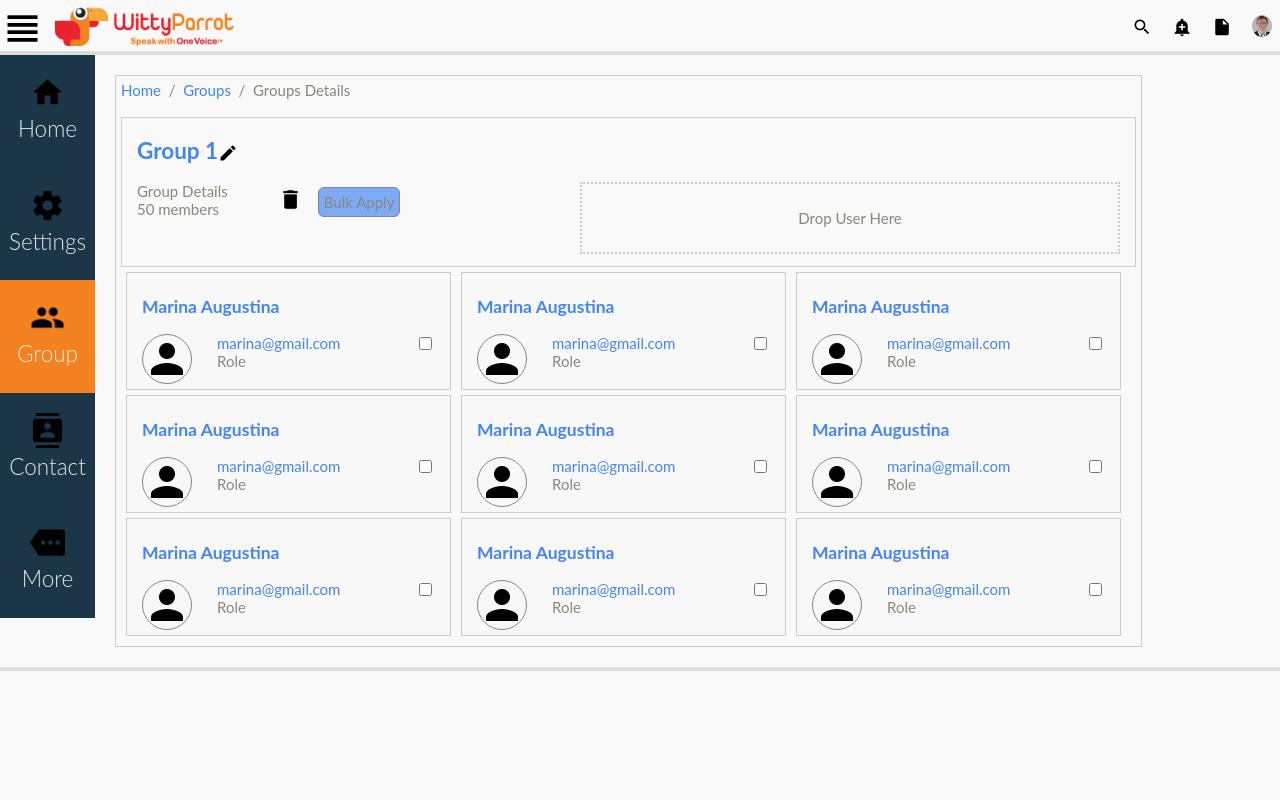
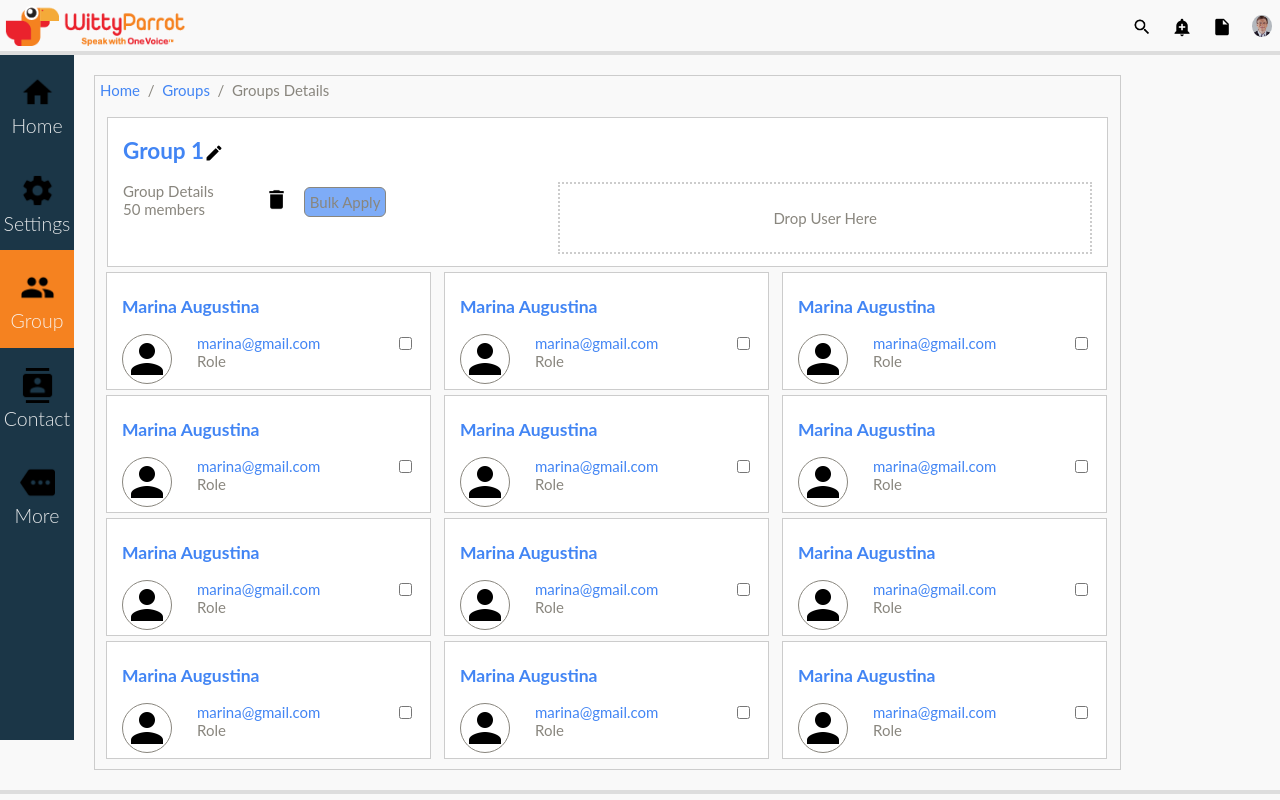
Before and after one commit to harish1babu/witty_parrot1, a plain HTML site: page index.html in a window 1280 px wide. Drawn offline with Linux system fonts and the light colour scheme.

Commit message:
made changes for responsive

```diff
--- a/css/menu.css
+++ b/css/menu.css
@@ -1,5 +1,8 @@
 .nav {
-	width: 35px;
+	float: left;
+    height: 685px;
+    width: 74px;
+    background: #1B3647;
 }
 .nav ul {
 	float:left;
@@ -7,7 +10,7 @@
 	margin: 0;
 	padding: 0;
 	list-style: none;
-	font-size: 1.5em;
+	font-size: 1.3em;
 	font-weight: 300;
 }
 
--- a/css/style.css
+++ b/css/style.css
@@ -15,6 +15,10 @@ body {
 	padding: 10px;
     margin: -5px;
 }
+
+.menu{
+		display: none;
+	}
 
 *, *:after, *:before {
 	-webkit-box-sizing: border-box;
@@ -34,6 +38,7 @@ a:hover {
 .container {
 	border-bottom: 4px solid rgb(221, 221, 221);
 	overflow: hidden;
+	min-width: 350px;
 }
 
 .innercontainer1{
@@ -116,6 +121,11 @@ a:hover {
 	width: 35px;
 }
 
+.mail{
+	float: left;
+	margin: 0 25px;
+}
+
 @media (min-width: 1160px){
 .innercontainer2 {
     width: 1300px;
@@ -125,6 +135,10 @@ a:hover {
 
 
 /*-------------------------------------------------------- STRUCTURE */
+
+.section{
+
+}
 
 #pagewrap {
 	float: left;
@@ -136,12 +150,14 @@ a:hover {
 header {
 	height: 150px;
 	padding: 0 15px;
+	background: #fff;
+	margin: 0 7px;
 }
 #content {
 	width: 325px;
 	float: left;
 	padding: 5px 15px;
-	margin: 0px 5px 5px 5px;
+	margin: 0px 7px 5px 6px;
 }
 
 #content img{
@@ -193,6 +209,14 @@ footer {
 		/*width: 330px;*/
 		height:200px;
 	}
+
+	.menu{
+		display: none;
+	}
+
+	#content1{
+		float: right;
+	}
 }
 
 @media screen and (max-width: 930px) {
@@ -204,7 +228,7 @@ footer {
 
 
 
-@media screen and (max-width: 810px) {
+@media screen and (max-width: 830px) {
 
 	#pagewrap {
 		width: 73%;
@@ -226,6 +250,39 @@ footer {
 		float: none;
 	}
 
+	#content {
+    width: 95%;
+    float: left;
+    padding: 5px 15px;
+    margin: 0px 5px 5px 5px;
+}
+
+}
+
+@media screen and (max-width: 550px) {
+
+	#pagewrap {
+		width: 93%;
+	}
+
+	.logo {
+		width: 150px;
+	}
+
+	.nav{
+		display: none;
+	}
+
+	.menu{
+		display: inherit;
+	}
+
+	#content {
+    width: 95%;
+    float: left;
+    padding: 5px 15px;
+    margin: 0px 5px 5px 5px;
+}
 }
 
 @media screen and (max-width: 450px) {
@@ -253,17 +310,10 @@ footer {
 
 }
 
-@media screen and (max-width: 550px) {
 
-	.logo {
-		width: 150px;
-	}
-
-	.menu
-}
 
 #content {
-	background: #f8f8f8;
+	background: #fff;
 }
 #sidebar {
 	margin: 0px 5px 5px 5px;
--- a/index.html
+++ b/index.html
@@ -14,7 +14,7 @@
 				<div class="innercontainer1">
 
 					<div class="headerleft">
-						<a href="#"><img src="images/menu.png" width="45px"></a>
+						<a href="#"><img src="images/menu.png" width="45px" class="menu"></a>
 						<a href="#"><img src="images/logo_new.png" class="logo"></a>
 					</div>
 
@@ -32,7 +32,7 @@
 
 				<nav id="menu" class="nav">
 
-					<ul style="width: 95px">
+					<ul style="width: 74px">
 						<li>
 							<a href="#">
 								<img src="images/home.png">
@@ -90,63 +90,84 @@
 			<section id="content">
 				<a href="#"><h3>Marina Augustina</h3></a>
 				<img src="images/person.png" >
-				<p style="float: left;margin: 0 25px;"><a href="#">marina@gmail.com</a><br/>Role</p>
+				<p class="mail"><a href="#">marina@gmail.com</a><br/>Role</p>
 				<input type="checkbox" style="float: right;">
 			</section>
 
 			<section id="content">
 				<a href="#"><h3>Marina Augustina</h3></a>
 				<img src="images/person.png" >
-				<p style="float: left;margin: 0 25px;"><a href="#">marina@gmail.com</a><br/>Role</p>
+				<p class="mail"><a href="#">marina@gmail.com</a><br/>Role</p>
 				<input type="checkbox" style="float: right;">
 			</section>
 
 			<section id="content">
 				<a href="#"><h3>Marina Augustina</h3></a>
 				<img src="images/person.png" >
-				<p style="float: left;margin: 0 25px;"><a href="#">marina@gmail.com</a><br/>Role</p>
+				<p class="mail"><a href="#">marina@gmail.com</a><br/>Role</p>
 				<input type="checkbox" style="float: right;">
 			</section>
 
 			<section id="content">
 				<a href="#"><h3>Marina Augustina</h3></a>
 				<img src="images/person.png" >
-				<p style="float: left;margin: 0 25px;"><a href="#">marina@gmail.com</a><br/>Role</p>
+				<p class="mail"><a href="#">marina@gmail.com</a><br/>Role</p>
 				<input type="checkbox" style="float: right;">
 			</section>
 
 			<section id="content">
 				<a href="#"><h3>Marina Augustina</h3></a>
 				<img src="images/person.png" >
-				<p style="float: left;margin: 0 25px;"><a href="#">marina@gmail.com</a><br/>Role</p>
+				<p class="mail"><a href="#">marina@gmail.com</a><br/>Role</p>
 				<input type="checkbox" style="float: right;">
 			</section>
 
 			<section id="content">
 				<a href="#"><h3>Marina Augustina</h3></a>
 				<img src="images/person.png" >
-				<p style="float: left;margin: 0 25px;"><a href="#">marina@gmail.com</a><br/>Role</p>
+				<p class="mail"><a href="#">marina@gmail.com</a><br/>Role</p>
 				<input type="checkbox" style="float: right;">
 			</section>
 
 			<section id="content">
 				<a href="#"><h3>Marina Augustina</h3></a>
 				<img src="images/person.png" >
-				<p style="float: left;margin: 0 25px;"><a href="#">marina@gmail.com</a><br/>Role</p>
+				<p class="mail"><a href="#">marina@gmail.com</a><br/>Role</p>
 				<input type="checkbox" style="float: right;">
 			</section>
 
 			<section id="content">
 				<a href="#"><h3>Marina Augustina</h3></a>
 				<img src="images/person.png" >
-				<p style="float: left;margin: 0 25px;"><a href="#">marina@gmail.com</a><br/>Role</p>
+				<p class="mail"><a href="#">marina@gmail.com</a><br/>Role</p>
 				<input type="checkbox" style="float: right;">
 			</section>
 
 			<section id="content">
 				<a href="#"><h3>Marina Augustina</h3></a>
 				<img src="images/person.png" >
-				<p style="float: left;margin: 0 25px;"><a href="#">marina@gmail.com</a><br/>Role</p>
+				<p class="mail"><a href="#">marina@gmail.com</a><br/>Role</p>
+				<input type="checkbox" style="float: right;">
+			</section>
+
+			<section id="content">
+				<a href="#"><h3>Marina Augustina</h3></a>
+				<img src="images/person.png" >
+				<p class="mail"><a href="#">marina@gmail.com</a><br/>Role</p>
+				<input type="checkbox" style="float: right;">
+			</section>
+
+			<section id="content">
+				<a href="#"><h3>Marina Augustina</h3></a>
+				<img src="images/person.png" >
+				<p class="mail"><a href="#">marina@gmail.com</a><br/>Role</p>
+				<input type="checkbox" style="float: right;">
+			</section>
+
+			<section id="content">
+				<a href="#"><h3>Marina Augustina</h3></a>
+				<img src="images/person.png" >
+				<p class="mail"><a href="#">marina@gmail.com</a><br/>Role</p>
 				<input type="checkbox" style="float: right;">
 			</section>
 
```
Also changed, not shown: fonts/codropsicons/codropsicons.svg (deleted), fonts/codropsicons/codropsicons.ttf (deleted), fonts/codropsicons/codropsicons.woff (deleted), fonts/codropsicons/license.txt (deleted), fonts/icomoon.ttf (deleted), fonts/icomoon.woff (deleted), 6 other files.
